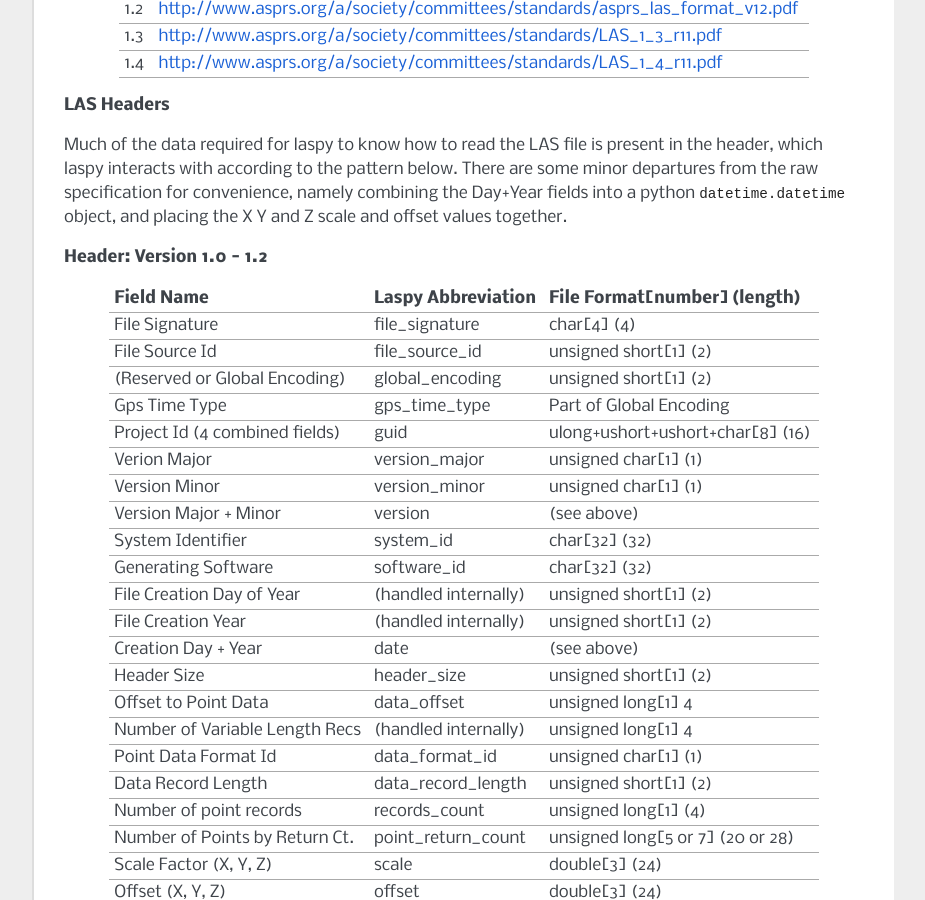
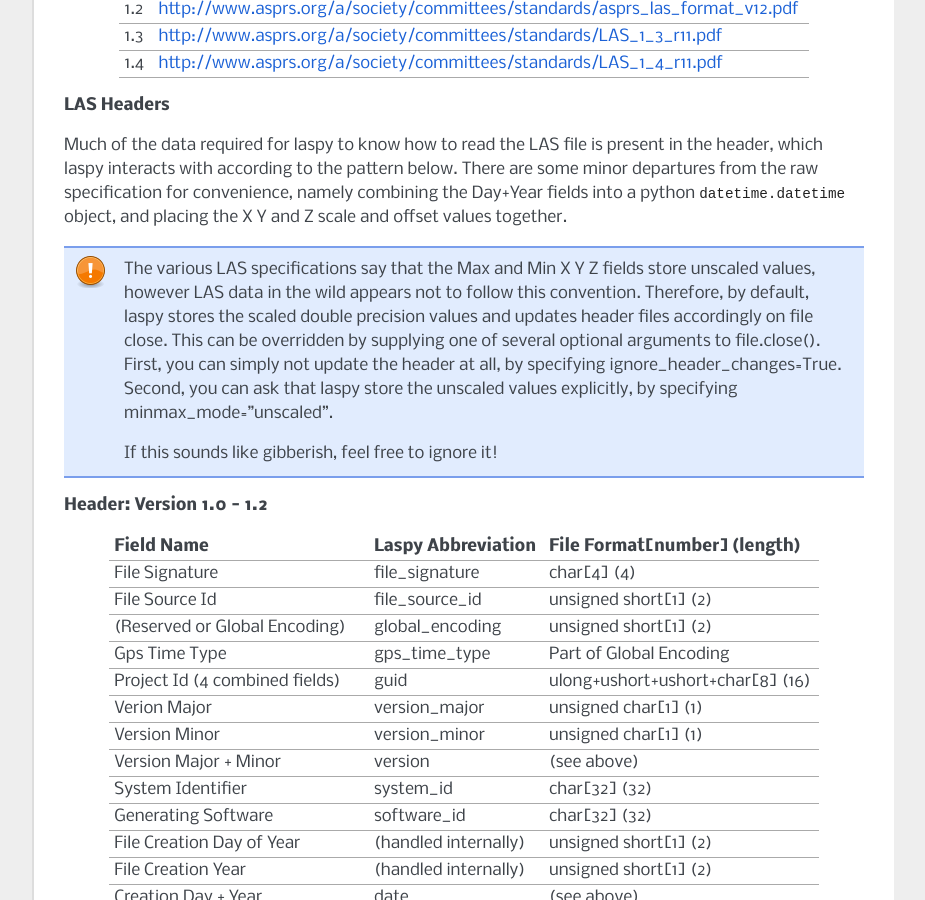
Before and after one commit to laspy/laspy, a Sphinx documentation site: the page built from doc/source/tut_background.rst, in a window 1280 px wide and 900 px high, scrolled down 424 px. Shown: the whole window, without its empty margins (198-1123 px from the left). Built offline with Sphinx 7.4.7, drawn with Linux system fonts in a browser that asks for light colours; formulas are drawn with MathJax 3; pages that are not in the unit, such as notebooks, are missing from menus.

Commit message:
Update documentation and publishing script

```diff
--- a/doc/source/tut_background.rst
+++ b/doc/source/tut_background.rst
@@ -32,6 +32,17 @@ some minor departures from the raw specification for convenience, namely combini
 the Day+Year fields into a python :obj:`datetime.datetime` object, and placing
 the X Y and Z scale and offset values together.
 
+
+.. note::
+
+    The various LAS specifications say that the Max and Min X Y Z fields store unscaled values, however
+    LAS data in the wild appears not to follow this convention. Therefore, by default, laspy stores
+    the scaled double precision values and updates header files accordingly on file close. This can be
+    overridden by supplying one of several optional arguments to file.close(). First,
+    you can simply not update the header at all, by specifying  ignore_header_changes=True.
+    Second, you can ask that laspy store the unscaled values explicitly, by specifying minmax_mode="unscaled".
+
+    If this sounds like gibberish, feel free to ignore it!
 
 **Header: Version 1.0 - 1.2**
 
```
Also changed, not shown: 1 other file.
